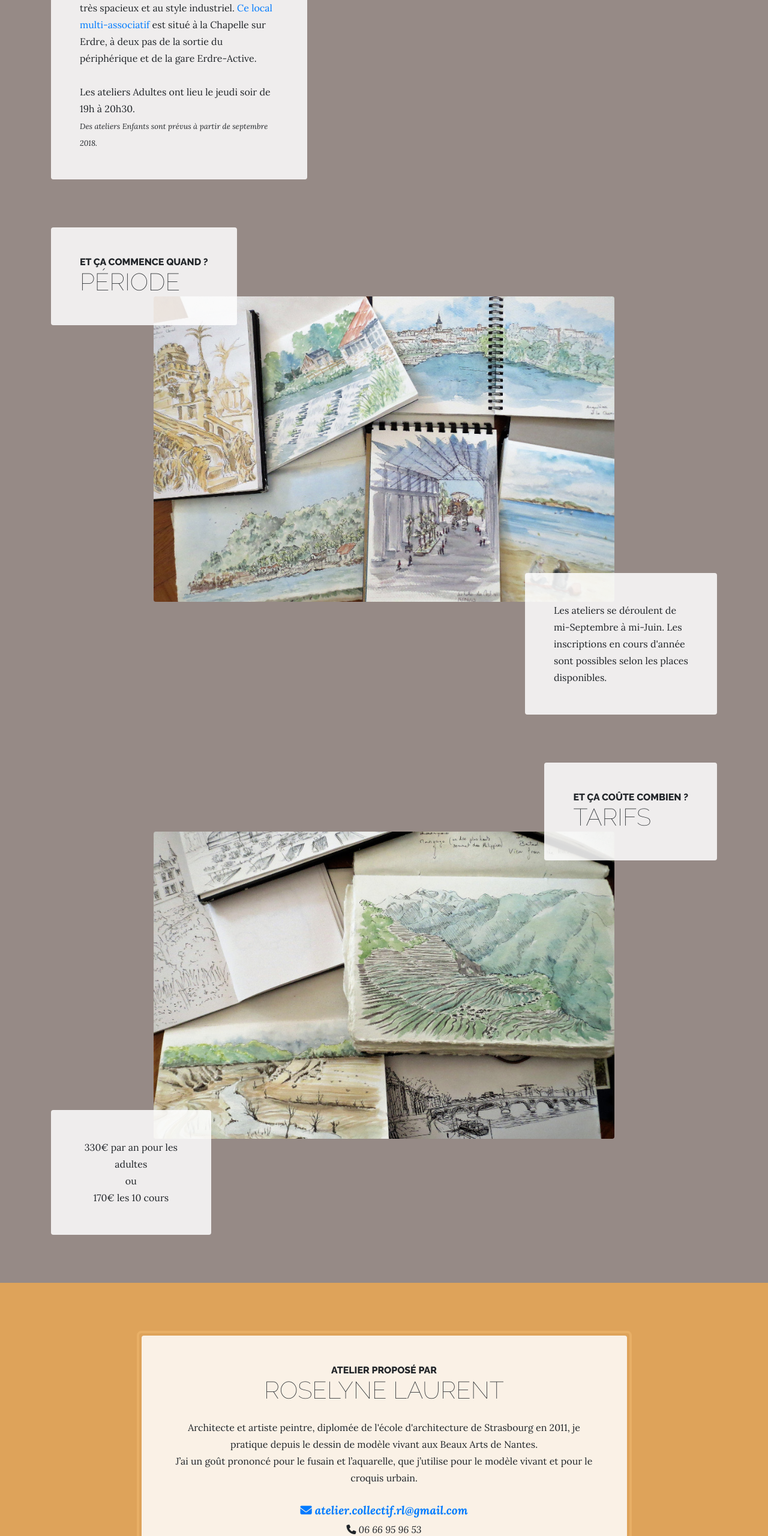
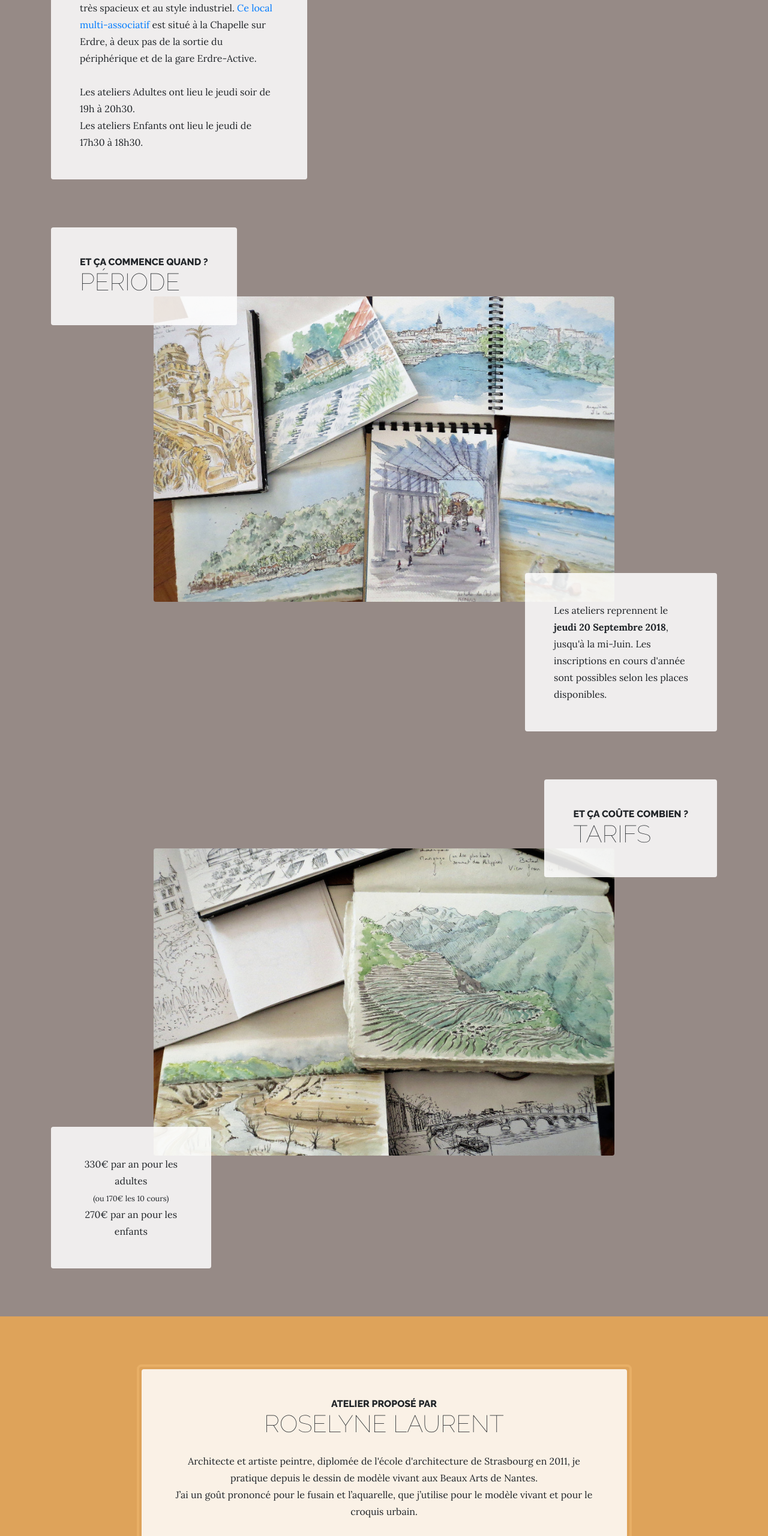
Before and after one commit to jdubuisson/atelier-dessin-rl, a plain HTML site: page index.html in a window 1280 px wide. Shown: the part 1840-4400 px from the top of the page at 60% size. Drawn offline with Linux system fonts and the light colour scheme.

Commit message:
updates content for september 2018

```diff
--- a/index.html
+++ b/index.html
@@ -89,7 +89,7 @@ Qu'est ce que c'est ?
                     </p>
                     <p class="mb-0">
                         Les ateliers Adultes ont lieu le jeudi soir de 19h à 20h30.<br/>
-                        <small><em>Des ateliers Enfants sont prévus à partir de septembre 2018.</em></small>
+                        Les ateliers Enfants ont lieu le jeudi de 17h30 à 18h30.
                     </p>
                 </div>
             </div>
@@ -113,7 +113,7 @@ Qu'est ce que c'est ?
             <div class="product-item-description d-flex ml-auto">
                 <div class="bg-faded p-5 rounded col-xl-6 col-lg-6 ml-auto">
                     <p class="mb-0">
-                        Les ateliers se déroulent de mi-Septembre à mi-Juin. Les inscriptions en cours d'année sont
+                        Les ateliers reprennent le <b>jeudi 20 Septembre 2018</b>, jusqu'à la mi-Juin. Les inscriptions en cours d'année sont
                         possibles selon les places disponibles.
                     </p>
                 </div>
@@ -139,7 +139,8 @@ Qu'est ce que c'est ?
                 <div class="bg-faded p-5 rounded col-xl-5 col-lg-5 mr-auto text-center">
                     <p class="mb-0">
                         330€ par an pour les adultes<br/>
-                        ou<br/>170€ les 10 cours
+                        <small>(ou 170€ les 10 cours)</small><br />
+                        270€ par an pour les enfants
                     </p>
                 </div>
             </div>
@@ -191,7 +192,7 @@ Qu'est ce que c'est ?
 
 <footer class="footer text-faded text-center py-5">
     <div class="container">
-        <p class="m-0 small">Copyright &copy; Roselyne Laurent 2017</p>
+        <p class="m-0 small">Copyright &copy; Roselyne Laurent 2018</p>
     </div>
 </footer>
 
```
Also changed, not shown: 1 other file.
